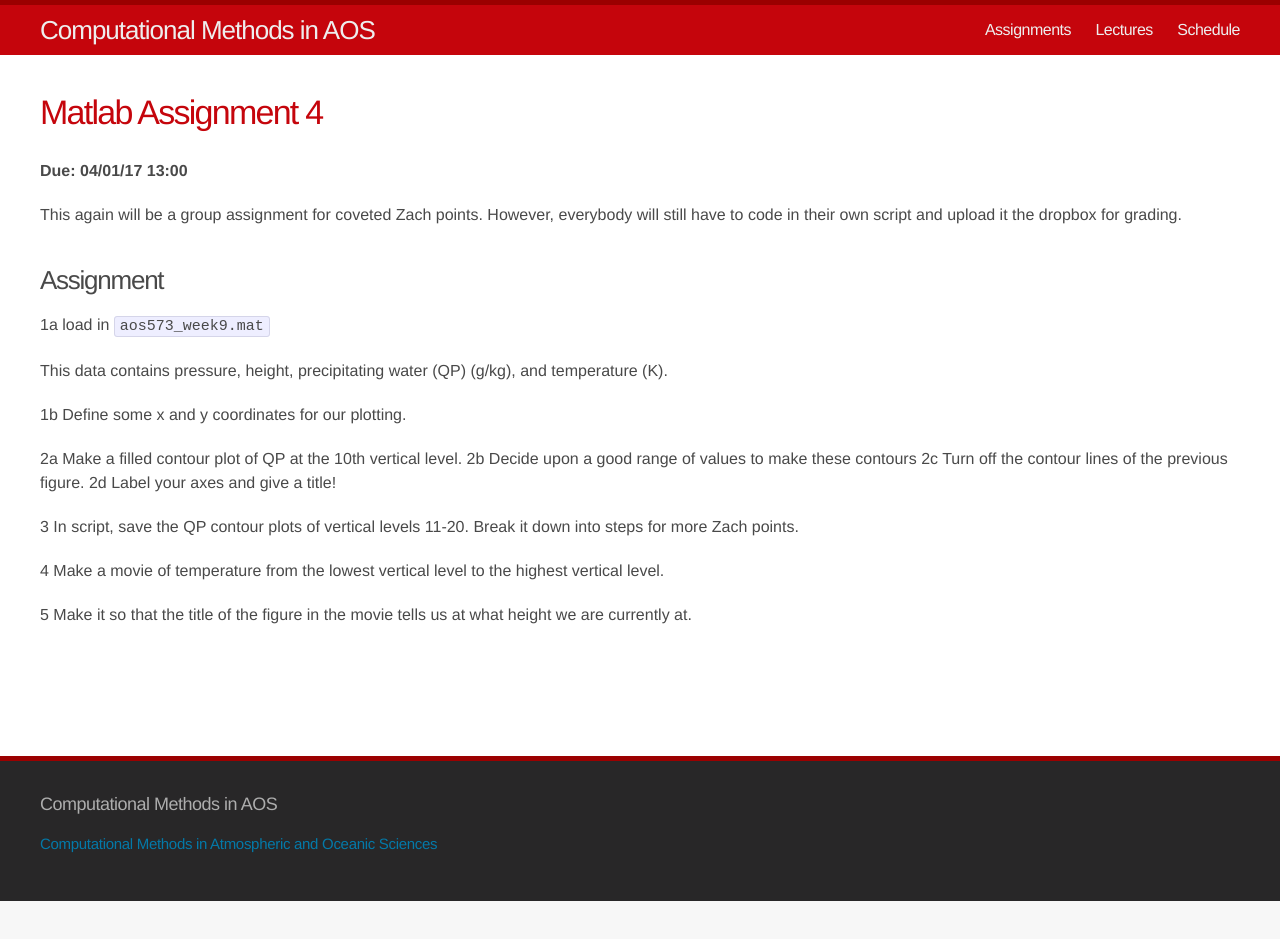
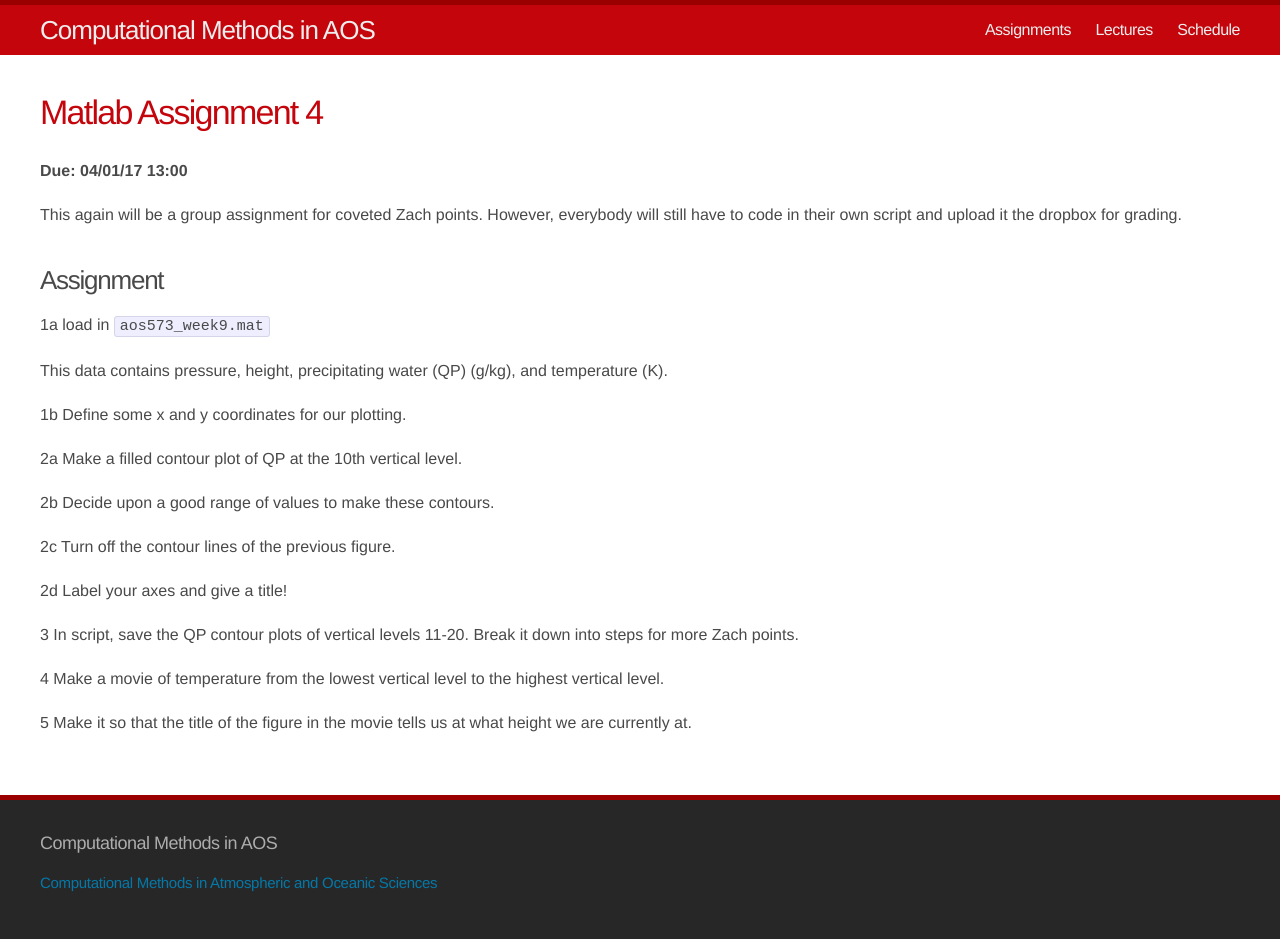
Before and after one commit to AOS573-2017/aos573-2017.github.io, a Jekyll site: the page built from _assignments/9-matlab4.md, in a window 1280 px wide. Built offline with Jekyll 4.4.1, drawn with Linux system fonts in a browser that asks for light colours; before the commit the page ends 901 px from its top, so only the background shows below that.

```diff
--- a/_assignments/9-matlab4.md
+++ b/_assignments/9-matlab4.md
@@ -16,8 +16,11 @@ This data contains pressure, height, precipitating water (QP) (g/kg), and temper
 1b Define some x and y coordinates for our plotting.
 
 2a Make a filled contour plot of QP at the 10th vertical level.
-2b Decide upon a good range of values to make these contours
+
+2b Decide upon a good range of values to make these contours.
+
 2c Turn off the contour lines of the previous figure.
+
 2d Label your axes and give a title!
 
 3 In script, save the QP contour plots of vertical levels 11-20. Break it down into steps for more Zach points.
```
